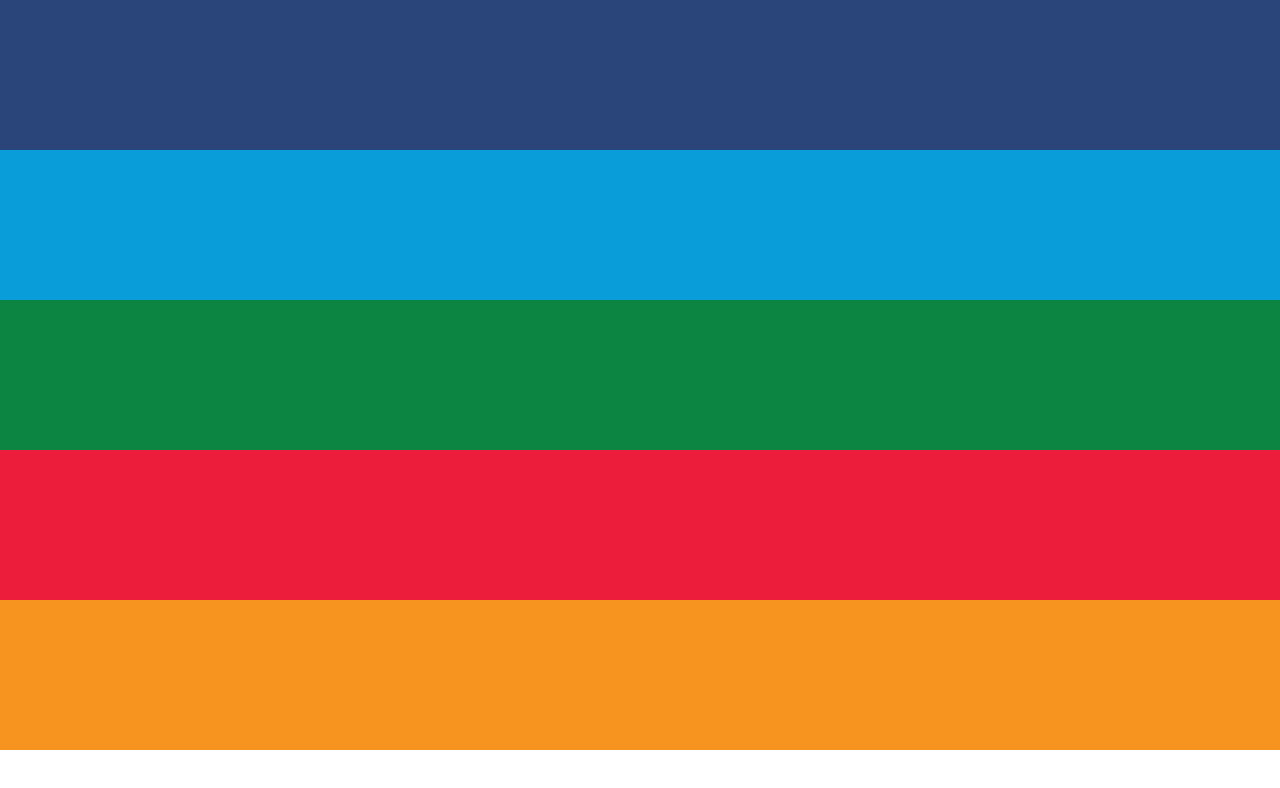
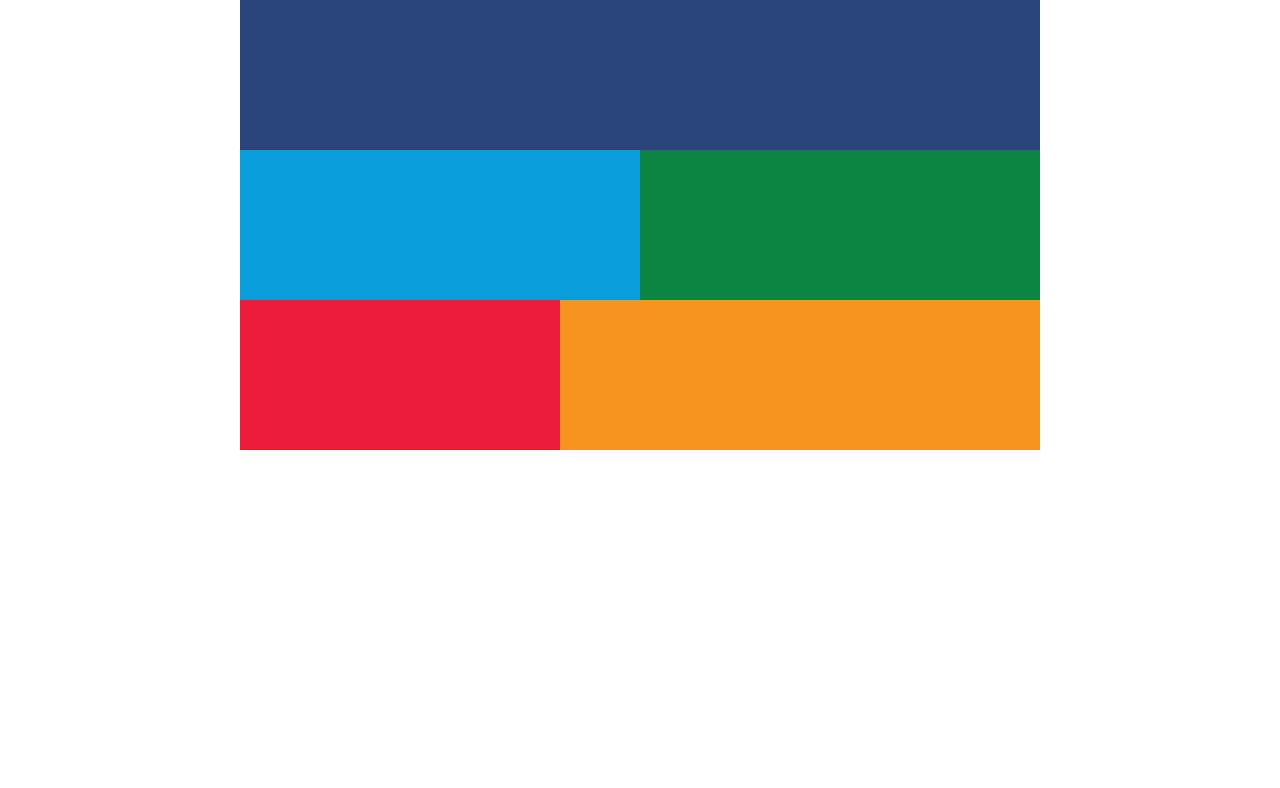
Before and after one commit to juliehutchinson001/udacity_google_scholarship, a plain HTML site: page patterns/pattern-mostly-fluid-quiz-blankcss.html in a window 1280 px wide. Drawn offline with Linux system fonts and the light colour scheme.

Commit message:
feat: solution to patterns quiz

```diff
--- a/patterns/pattern-mostly-fluid-quiz-blankcss.html
+++ b/patterns/pattern-mostly-fluid-quiz-blankcss.html
@@ -69,9 +69,42 @@
         width: 100%;
       }
 
+      .light_blue {
+        width: 50%;
+      }
+
+      .green {
+        width: 50%;
+      }
+
+      .orange {
+        width: 60%;
+      }
+
+      .red {
+        width: 40%;
+      }
+
       @media screen and (max-width: 400px) {
         .dark_blue {
           color: blue;
+        }
+      }
+
+      @media screen and (max-width: 549px) {
+        .orange {
+          width: 100%;
+        }
+
+        .red {
+          width: 100%;
+        }
+      }
+
+      @media screen and (min-width: 800px) {
+        .container {
+          width: 800px;
+          margin: 0 auto;
         }
       }
     </style>
```
